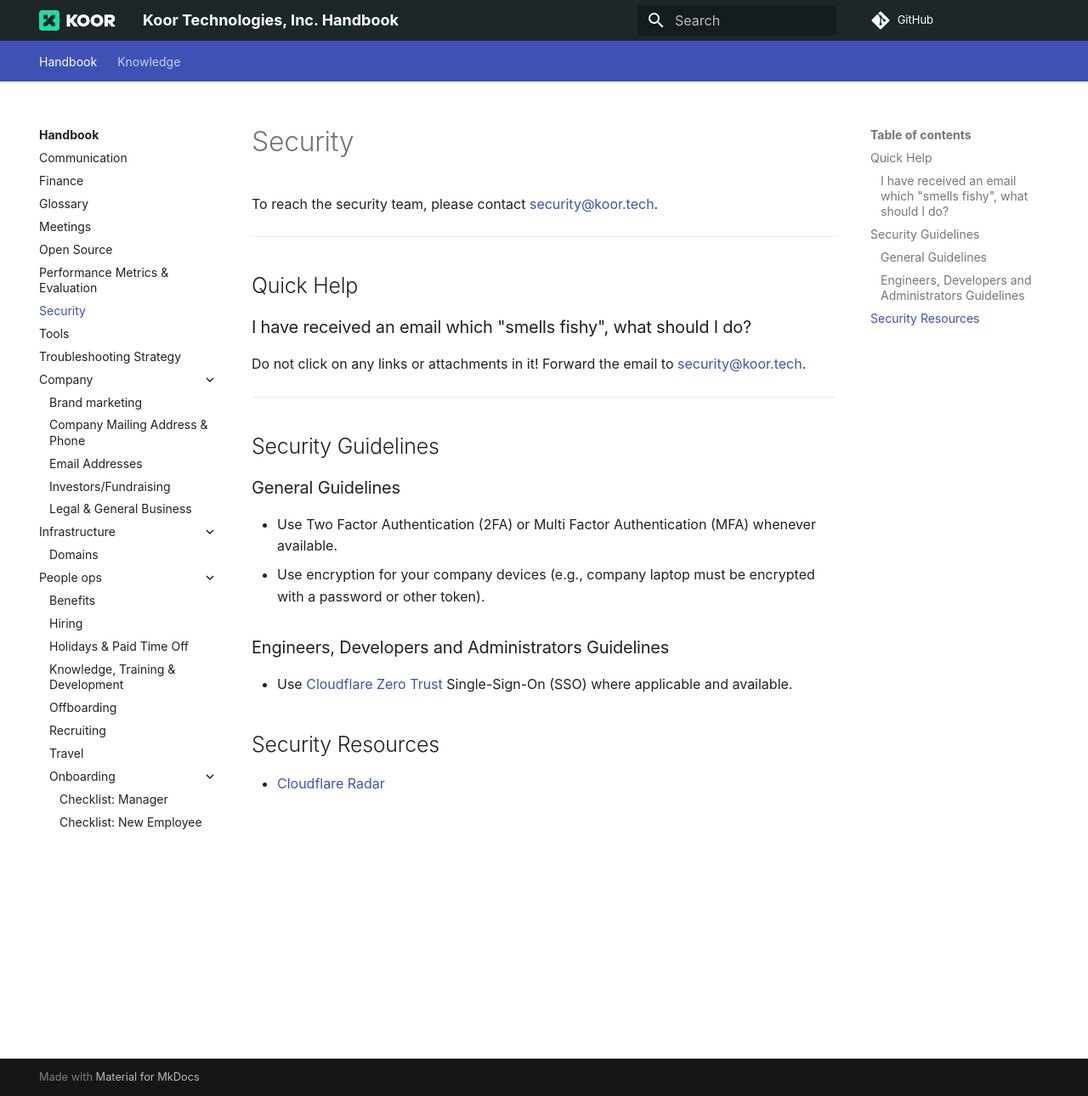
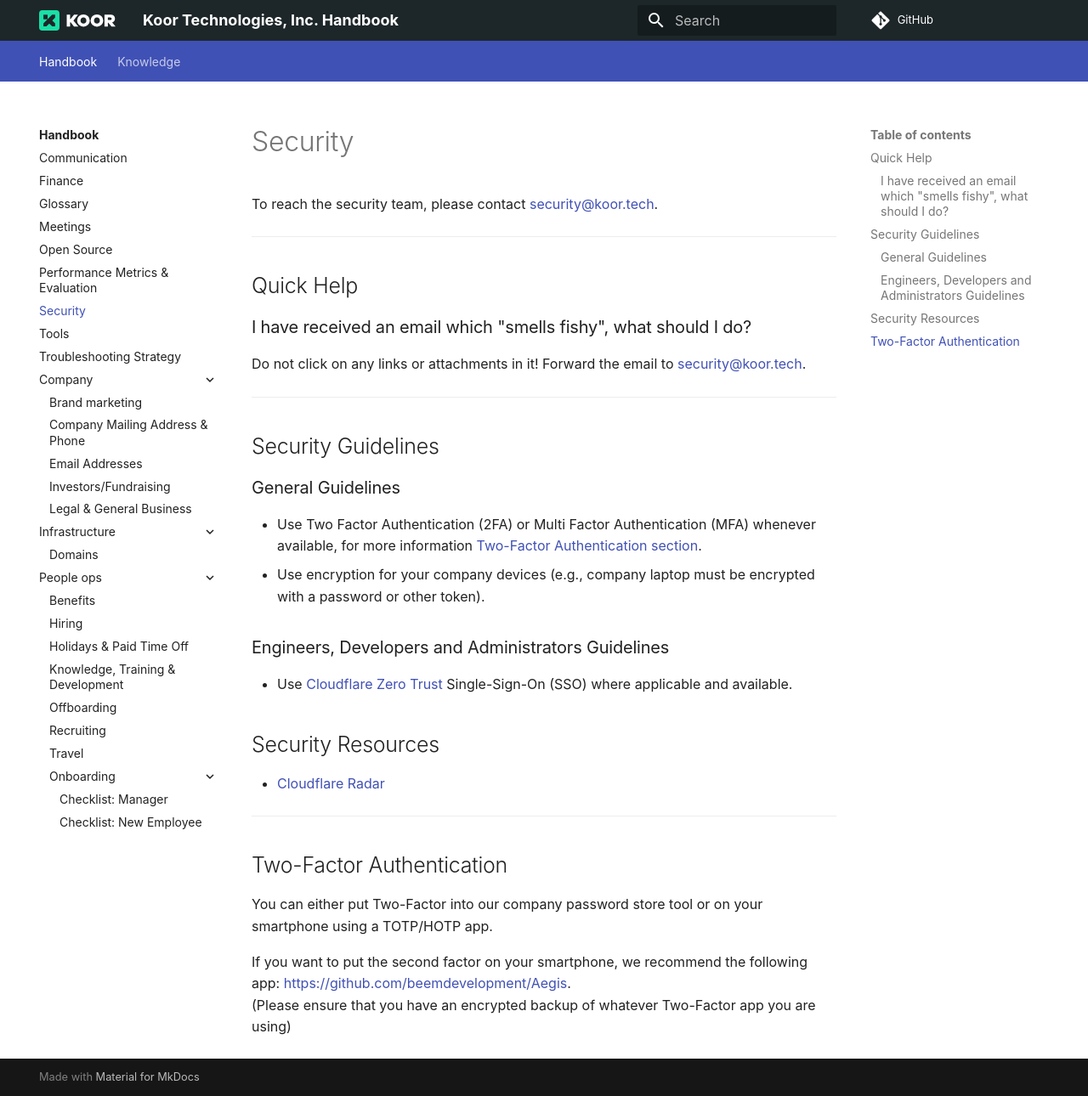
Before and after one commit to koor-tech/handbook.koor.tech, an MkDocs documentation site: the page built from docs/handbook/security.md, in a window 1280 px wide and 1290 px high. Shown: the whole window at 85% size. Built offline with MkDocs 1.6.1 and Material for MkDocs 9.7.7, drawn with Linux system fonts in a browser that asks for light colours; comment, search, counter and statistics services are not loaded.

Commit message:
add 2fa section to security page
Signed-off-by: Alexander Trost <galexrt@googlemail.com>

```diff
--- a/docs/handbook/security.md
+++ b/docs/handbook/security.md
@@ -18,7 +18,7 @@ Do not click on any links or attachments in it! Forward the email to [security@k
 
 ### General Guidelines
 
-* Use Two Factor Authentication (2FA) or Multi Factor Authentication (MFA) whenever available.
+* Use Two Factor Authentication (2FA) or Multi Factor Authentication (MFA) whenever available, for more information [Two-Factor Authentication section](#two-factor-authentication).
 * Use encryption for your company devices (e.g., company laptop must be encrypted with a password or other token).
 
 ### Engineers, Developers and Administrators Guidelines
@@ -28,3 +28,12 @@ Do not click on any links or attachments in it! Forward the email to [security@k
 ## Security Resources
 
 * [Cloudflare Radar](https://radar.cloudflare.com/)
+
+***
+
+## Two-Factor Authentication
+
+You can either put Two-Factor into our company password store tool or on your smartphone using a TOTP/HOTP app.
+
+If you want to put the second factor on your smartphone, we recommend the following app: [https://github.com/beemdevelopment/Aegis](https://github.com/beemdevelopment/Aegis).
+(Please ensure that you have an encrypted backup of whatever Two-Factor app you are using)
```
